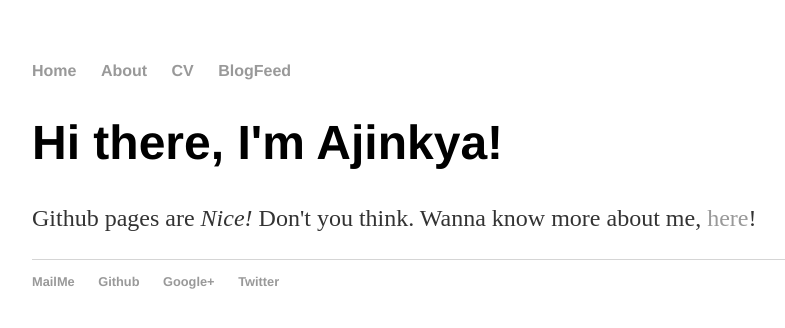
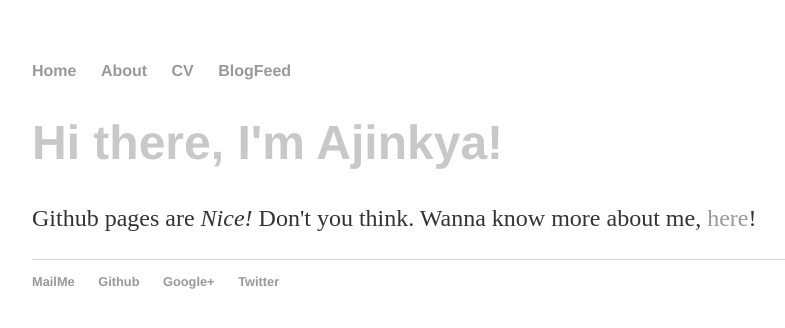
Before and after one commit to ajinkyagorad/ajinkyagorad.github.io, a Jekyll site: the page built from index.html, in a window 1280 px wide. Shown: the top 328 px of the page, without its empty margins (160-945 px from the left). Built offline with Jekyll 4.4.1, drawn with Linux system fonts in a browser that asks for light colours.

Commit message:
Update main.css

```diff
--- a/css/main.css
+++ b/css/main.css
@@ -1,4 +1,4 @@
-body { margin: 60px auto; width: 70%; }
+body { margin: 60px auto; width: 70%; color:rgb(200,200,200); }
 
 a { text-decoration: none; color: #999; }
 a:hover { text-decoration: underline; }
```
